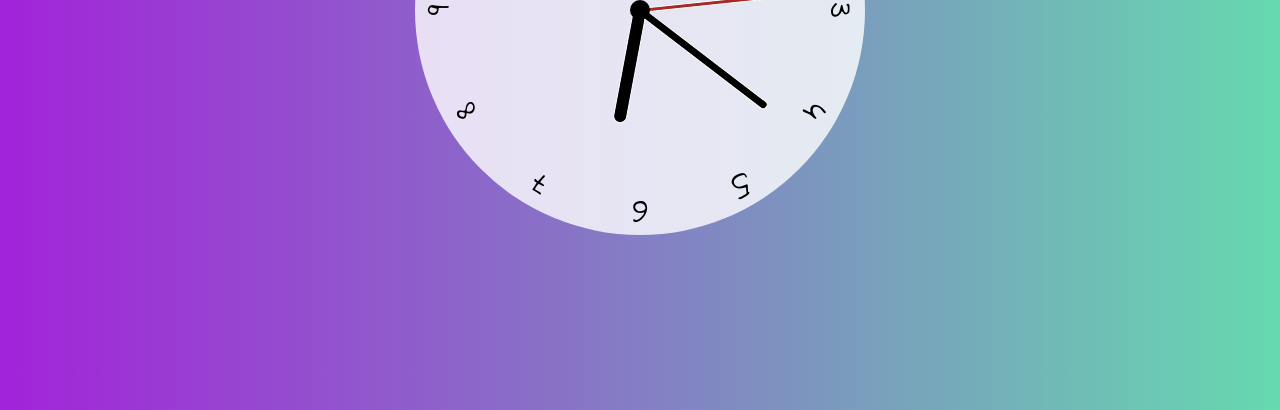
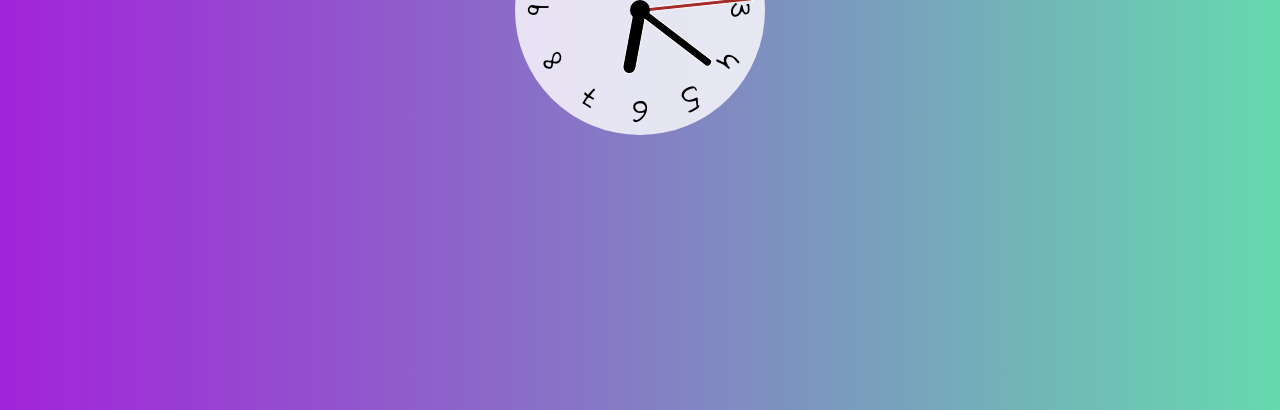
Before and after one commit to AndriiPetrovskyi/js_clock-analog, a plain HTML site: page index.html in a window 1280 px wide. Shown: the part 390-800 px from the top of the page. Drawn offline with Linux system fonts and the light colour scheme.

Commit message:
chenged size clock

```diff
--- a/index.css
+++ b/index.css
@@ -14,8 +14,8 @@ body {
 
 .clock {
   background: rgba(255, 255, 255, 0.8);
-  width: 450px;
-  height: 450px;
+  width: 250px;
+  height: 250px;
   border-radius: 50%;
   position: relative;
 }
```
